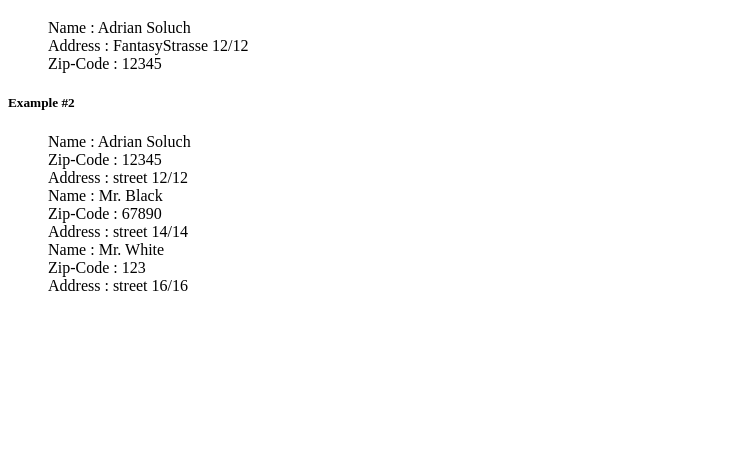
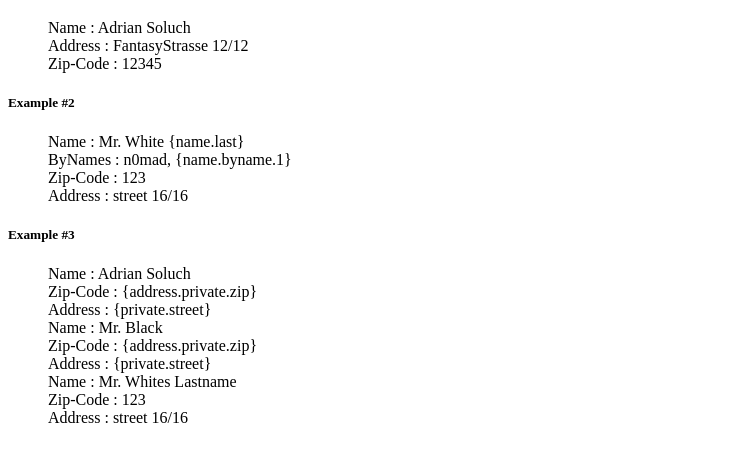
Before and after one commit to n0mad01/kawa, a plain HTML site: page index.html in a window 1280 px wide. Shown: the part 100-562 px from the top of the page, without its empty margins (0-756 px from the left). Drawn offline with Linux system fonts and the light colour scheme.

Commit message:
multi level object literals added

```diff
--- a/index.html
+++ b/index.html
@@ -13,12 +13,18 @@
     <!--[if IE]>
         <script src="http://html5shiv.googlecode.com/svn/trunk/html5.js"></script>
     <![endif]-->
+
+    <style type="text/css">
+        .hide {
+            display: none;
+        }
+    </style>
 </head>
 
 <body id="body">
     <h1>Kawa - A JavaScript Clientside Templating Engine</h1>
 
-    <li id="test-template">
+    <li id="test-template" class="hide">
         Name : {name}<br>
         Address : {address}<br>
         <div>
@@ -26,12 +32,21 @@
         </div>
     </li>
 
-    <li id="test-template-2">
+    <li id="test-template-2" class="hide">
+        Name : {name.first} {name.last}<br>
+        ByNames : {name.byname.0}, {name.byname.1}<br>
+        <div>
+            Zip-Code : {address.private.zip}<br>
+        </div>
+        Address : {private.street}<br>
+    </li>
+
+    <li id="test-template-3" class="hide">
         Name : {name}<br>
         <div>
-            Zip-Code : {zip}<br>
+            Zip-Code : {address.private.zip}<br>
         </div>
-        Address : {address}<br>
+        Address : {private.street}<br>
     </li>
 
     <h5>Example #1</h5>
@@ -42,8 +57,12 @@
     <ul id="template-container-2">
     </ul>
 
+    <h5>Example #3</h5>
+    <ul id="template-container-3">
+    </ul>
+
     <script>
-        // simple testdata, usually you'll parse
+        // FIRST EXAMPLE with simple testdata, usually you'll parse
         // here some JSON objects ...
         var testdata1 = {
             'name' : 'Adrian Soluch',
@@ -60,9 +79,37 @@
         var ul = document.getElementById('template-container');
         ul.appendChild(data);
 
+        // SECOND EXAMPLE with a more complex object
+        var testdata2 = {
+            'name' : {
+                first : 'Mr. White',
+                last : 'Mr. Whites Lastname',
+                byname : {
+                    0 : 'n0mad',
+                    1 : 'n0mad01'
+                }
+            },
+            address : {
+                'private' : {
+                    street : 'street 16/16',
+                    zip : '123'
+                },
+                work : {
+                    address : {
+                        'street' : 'street 17/17',
+                        'zip' : '123'
+                    }
+                },
+            },
+            somethingA : 'A',
+            somethingB : 'B'
+        };
 
-        // second example with several elements
-        var testdata2 = {
+        data = kawa.make({'selector':'test-template-2', 'data':testdata2});
+        document.getElementById('template-container-2').appendChild(data);
+
+        // THIRD EXAMPLE with several elements
+        var testdata3 = {
             '0' : {
                 'name' : 'Adrian Soluch',
                 'address' : 'street 12/12',
@@ -74,17 +121,31 @@
                 'zip' : '67890'
             },
             '2' : {
-                'name' : 'Mr. White',
-                'address' : 'street 16/16',
-                'zip' : '123'
+                'address' : {
+                    'private' : {
+                        street : 'street 16/16',
+                        zip : '123'
+                    },
+                    work : {
+                        address : {
+                            'street' : 'street 17/17',
+                            'zip' : '123'
+                        }
+                    },
+                },
+                'name' : {
+                    first : 'Mr. White',
+                    last : 'Mr. Whites Lastname'
+                },
+                somethingA : 'A',
+                somethingB : 'B'
             }
         };
 
-        var ul2 = document.getElementById('template-container-2');
-        for( var key in testdata2 ) {
-            console.log( testdata2[key] );
-            data = kawa.make({'selector':'test-template-2', 'data':testdata2[key]});
-            ul2.appendChild( data );
+        var ul3 = document.getElementById('template-container-3');
+        for( var key in testdata3 ) {
+            data = kawa.make({'selector':'test-template-3', 'data':testdata3[key]});
+            ul3.appendChild( data );
         }
 
     </script>
--- a/kawa.js
+++ b/kawa.js
@@ -6,8 +6,12 @@
 
 ( function( window, undefined ) {
 
-    var element,    // the selected template snippet
-        clone,      // the selected template snippets clone
+    //'use strict';
+
+    var element,        // the selected template snippet
+        clone,          // the selected template snippets clone
+        //object_string = null,  //
+        exact_matches_only = false,     // only exact mapping will be used e.g. address.street === address.street AND NOT address.street IN user.private.address.street
         openDelimiter = '{',
         closeDelimiter = '}';
 
@@ -39,9 +43,23 @@
         },
         parseElement : function( node, data ) {
             node = node.firstChild;
+            var n, m, s;
             while( node ) {
                 this.parseElement( node, data );
                 if( node.nodeType === 3 ) {
+                    n = node.data.toString();
+                    m = n.match( openDelimiter+'(.*?)'+closeDelimiter );
+
+                    if( m !== null ) {
+                        s = this.parseObject( data );   // returns an array of all object literal identifiers, e.g.: address.private.zip
+
+                        match = this.matchObjectToElement( s, m[1] );
+
+                        if( match !== null ) {
+                            node.data = node.data.replace( openDelimiter + m[1] + closeDelimiter, match.split('.').reduce( this.index, data ) ); // the magic
+                        }
+                    }
+
                     for( var key in data ) {
                         if( data.hasOwnProperty( key ) ) {
                             if( node.data.indexOf( openDelimiter + key + closeDelimiter ) !== -1 ) {
@@ -53,6 +71,50 @@
                 }
                 node = node.nextSibling;
             }
+        },
+        index : function( data, i ) {
+            return data[i]
+        },
+        matchObjectToElement : function( o, e ) {
+
+            ret = null;
+
+            for( var key in o ) {
+                if( o[key] === e ) {
+                    ret = o[key];
+                }
+                else {
+                    if( ! exact_matches_only ) {
+                        if( o[key].indexOf( e ) !== -1 ) {
+                            ret = o[key];
+                        }
+                    }
+                }
+            }
+            return ret;
+        },
+        parseObject : function( data ) {
+
+            var s = new String;
+            var last_object_name = new String;
+            var o = [];
+
+            var recursive = function( data, root ) {
+                for( var key in data ) {
+                    if( typeof data[key] === 'object' ) {
+                        last_object_name = root + key + '.';
+                        recursive( data[key], last_object_name ); // Recursive call
+                    }
+                    else {
+                        s = last_object_name + key;
+                        o.push( s );
+                    }
+                }
+                last_object_name = '';  // next node, void root again
+            };
+            recursive( data, '' );
+
+            return o;
         }
     };
 })( this );
```
